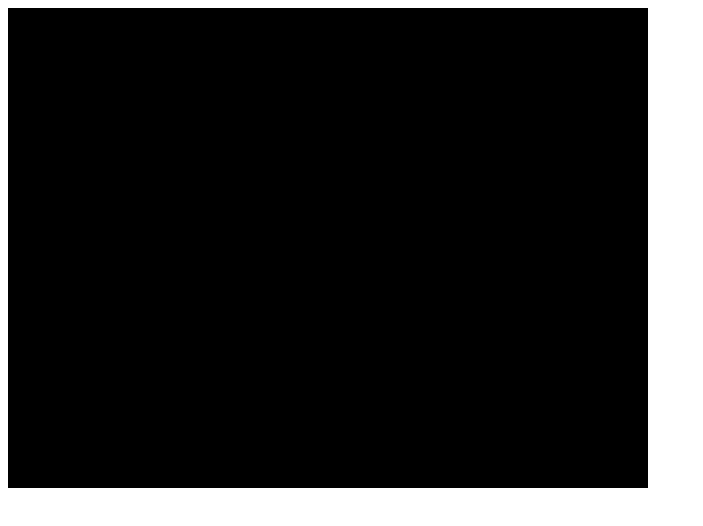
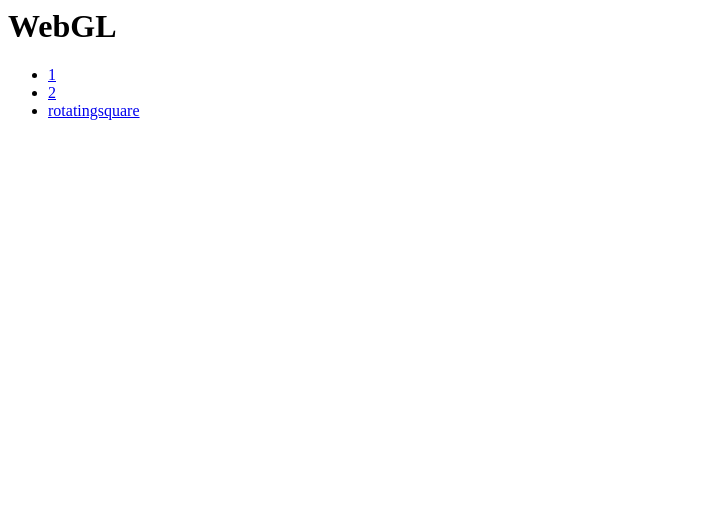
Before and after one commit to BRNTZN/webgl, a website: page public/index.html in a window 1280 px wide. Shown: the whole page, without its empty margins (0-703 px from the left). Drawn offline with Linux system fonts and the light colour scheme.

Commit message:
proper index page

```diff
--- a/public/index.html
+++ b/public/index.html
@@ -1,6 +1,10 @@
 <html>
   <body>
-    <canvas id="glCanvas" width="640" height="480"></canvas>
-    <script src="js/mywebgl.js"></script>
+    <h1>WebGL</h1>
+    <ul>
+      <li><a href="/1">1</a></li>
+      <li><a href="/2">2</a></li>
+      <li><a href="/rotatingsquare">rotatingsquare</a></li>
+    </ul>
   </body>
 </html>
```
Also changed, not shown: public/1.html (added, +6 -0 lines), public/2.html (added, +6 -0 lines), public/js/1/mywebgl.js (renamed from public/js/mywebgl.js).
